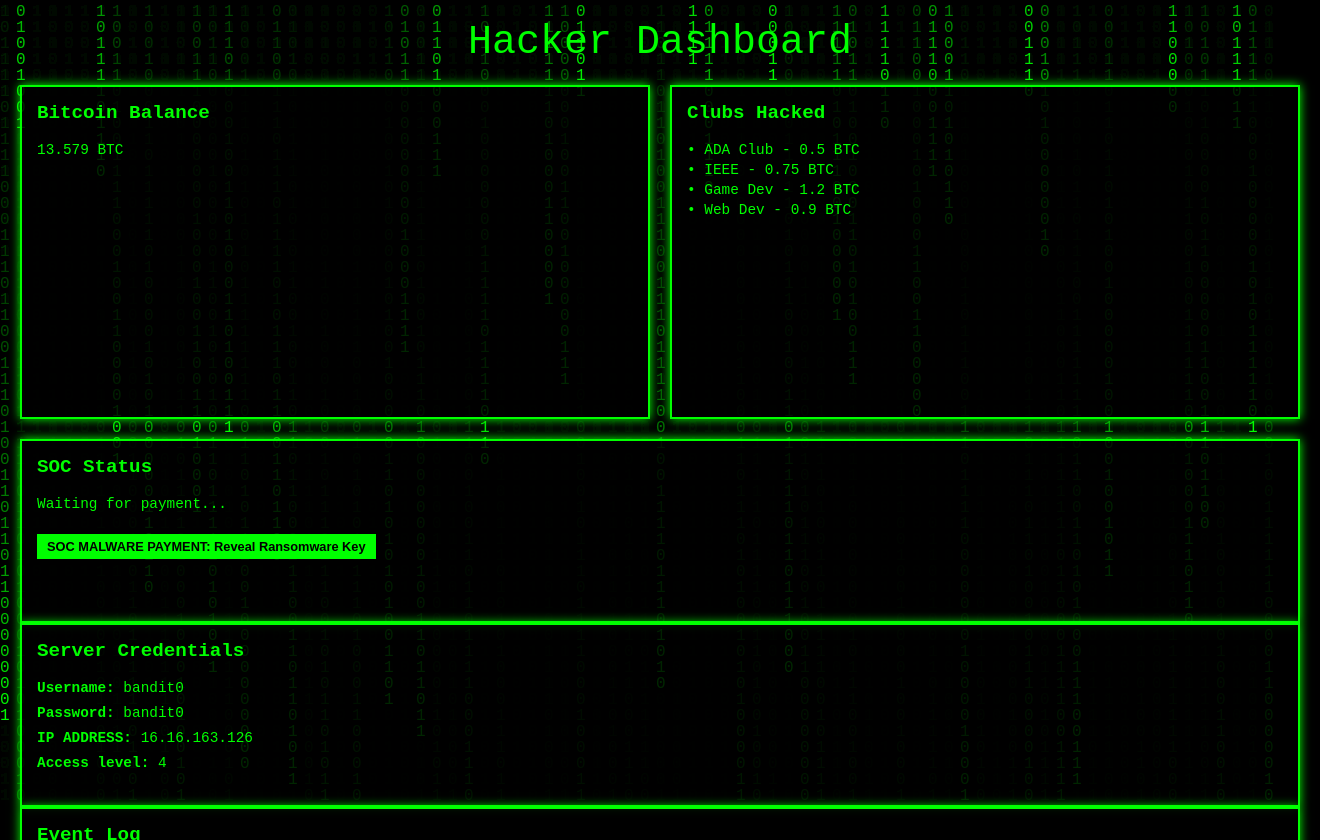
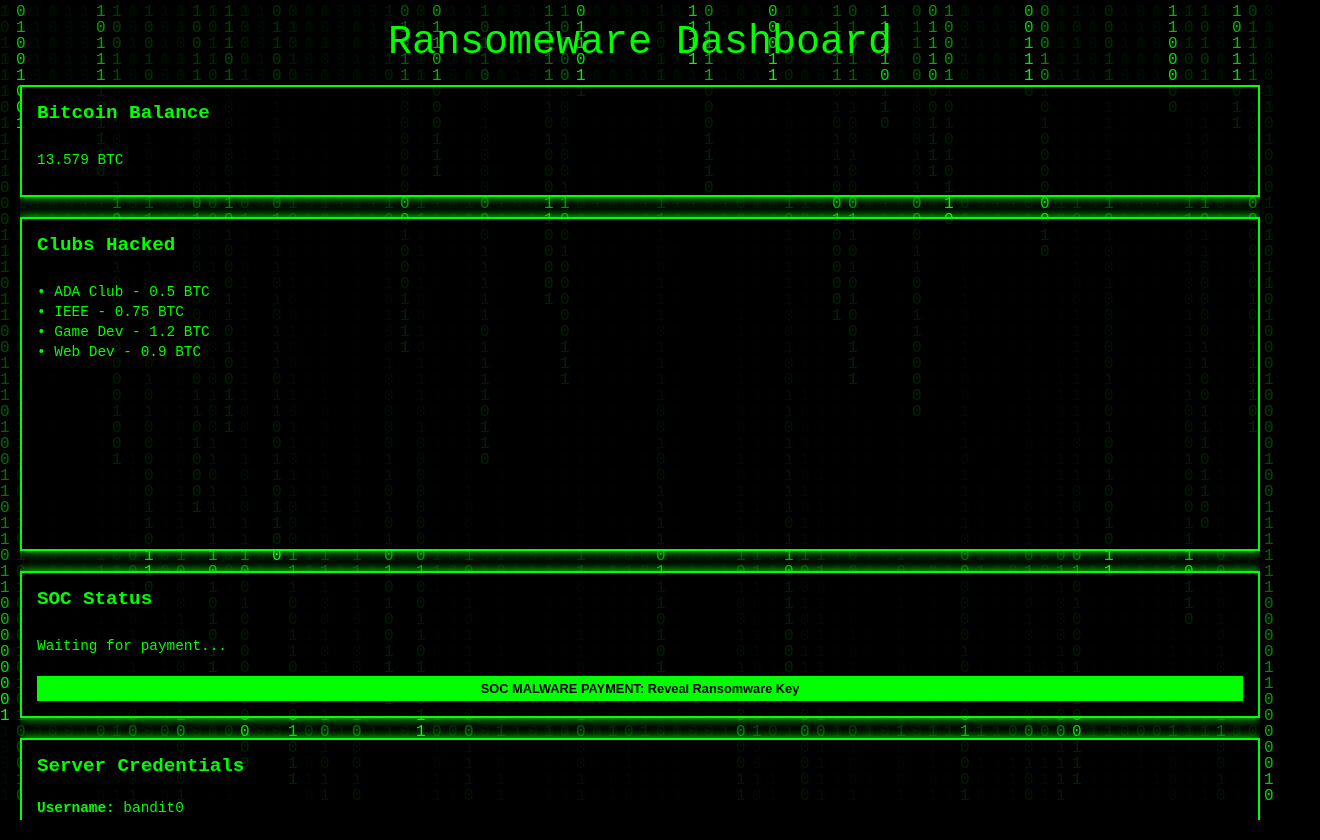
Before and after one commit to MouazKass/SOCHighSchool, a plain HTML site: page 0876655343326765432456787654-0UM4-2.html in a window 1280 px wide. Shown: the whole page, 1320 px wide, since content can reach past the window. Drawn offline with Linux system fonts and the light colour scheme.

Commit message:
Update 0876655343326765432456787654-0UM4-2.html 2

```diff
--- a/0876655343326765432456787654-0UM4-2.html
+++ b/0876655343326765432456787654-0UM4-2.html
@@ -12,6 +12,7 @@
       color: #0f0;
       overflow: hidden;
     }
+
     /* Matrix-style background */
     #matrix {
       position: fixed;
@@ -21,49 +22,64 @@
       height: 100%;
       z-index: -1;
     }
-    /* Dashboard main container now takes full width */
+
+    /* Make container a flexbox that fills the viewport */
     .dashboard-container {
+      display: flex;
+      flex-direction: column;
       padding: 20px;
-      width: 100%;
       margin: 0 auto;
-      overflow-y: auto;
       height: 100vh;
+      overflow: hidden;
     }
+
     .dashboard-header {
       text-align: center;
       font-size: 2.5rem;
       margin-bottom: 20px;
+      flex: 0 0 auto;
     }
+
+    /* Dashboard grid now displays cards vertically in one column */
     .dashboard-grid {
+      flex: 1 1 auto;
       display: grid;
-      grid-template-columns: repeat(auto-fit, minmax(250px, 1fr));
+      grid-template-columns: 1fr;
+      grid-auto-rows: auto;
       gap: 20px;
-      margin-bottom: 20px;
+      overflow-y: auto;
     }
+
     .dashboard-card {
+      display: flex;
+      flex-direction: column;
       background: rgba(0, 0, 0, 0.85);
       border: 2px solid #0f0;
       padding: 15px;
       box-shadow: 0 0 10px #0f0;
-      min-height: 150px;
     }
+
     .dashboard-card h2 {
       margin-top: 0;
       font-size: 1.2rem;
     }
+
     .dashboard-card p, .dashboard-card ul {
       font-size: 0.9rem;
       line-height: 1.4;
       margin: 10px 0;
     }
+
     .dashboard-card ul {
       list-style: none;
       padding-left: 0;
     }
+
     .dashboard-card li::before {
       content: "• ";
       color: #0f0;
     }
+
     /* Scrollable event log & chat panels */
     .log-panel, .chat-panel {
       background: #111;
@@ -74,19 +90,23 @@
       font-size: 0.8rem;
       line-height: 1.3;
     }
+
     /* Server credentials card */
     .credentials {
       font-size: 0.9rem;
     }
+
     .credentials p {
       margin: 5px 0;
     }
+
     /* Payment Section (hidden initially) */
     .payment-section {
       text-align: center;
       margin-top: 20px;
       display: none;
     }
+
     .payment-section input[type="password"] {
       width: 60%;
       padding: 8px;
@@ -96,6 +116,7 @@
       color: #0f0;
       font-size: 1rem;
     }
+
     .payment-section input[type="submit"] {
       padding: 8px 16px;
       background: #0f0;
@@ -104,6 +125,7 @@
       font-weight: bold;
       cursor: pointer;
     }
+
     /* Smaller Payment Button style to be used inside SOC Status card */
     .soc-payment-btn {
       display: inline-block;
@@ -124,7 +146,7 @@
 
   <!-- Main Dashboard Container -->
   <div class="dashboard-container">
-    <div class="dashboard-header">Hacker Dashboard</div>
+    <div class="dashboard-header">Ransomeware Dashboard</div>
     <div class="dashboard-grid">
       <!-- Bitcoin Balance Card -->
       <div class="dashboard-card">
@@ -141,13 +163,11 @@
           <li>Web Dev - 0.9 BTC</li>
         </ul>
       </div>
-        </ul>
-      </div>
       <!-- SOC Status Card with payment button inside -->
       <div class="dashboard-card">
         <h2>SOC Status</h2>
         <p>Waiting for payment...</p>
-        <button id="revealKeyBtn" class="soc-payment-btn">SOC MALWARE PAYMENT: Reveal Ransomware Key</button>
+        <button type="button" id="revealKeyBtn" class="soc-payment-btn">SOC MALWARE PAYMENT: Reveal Ransomware Key</button>
       </div>
       <!-- Server Credentials Card -->
       <div class="dashboard-card">
@@ -252,20 +272,20 @@
     }
     setInterval(addChatMessage, 5000);
 
-
+    // Reveal payment section when the SOC payment button is clicked
     document.getElementById("revealKeyBtn").addEventListener("click", function() {
       document.getElementById("paymentSection").style.display = "block";
       this.style.display = "none";
     });
 
+    // Payment form handler: if entered password length > 12, reveal the key
     document.getElementById("paymentForm").addEventListener("submit", function(e) {
       e.preventDefault();
       const paymentPassword = document.getElementById("paymentPassword").value.trim();
-      const correctPassword = paymentPassword.length > 12 ? paymentPassword : "invalid";
-      if (paymentPassword === correctPassword) {
-        alert("Ransomware Key Revealed: " + "FLAG{TH3_3ND_IZ_H3R3}");
+      if (paymentPassword.length > 12) {
+        alert("Ransomware Key Revealed: FLAG{TH3_3ND_IZ_H3R3}");
       } else {
-        alert("Access Denied: Incorrect payment password.");
+        alert("Access Denied: Payment password must be longer than 12 characters.");
       }
     });
   </script>
```
